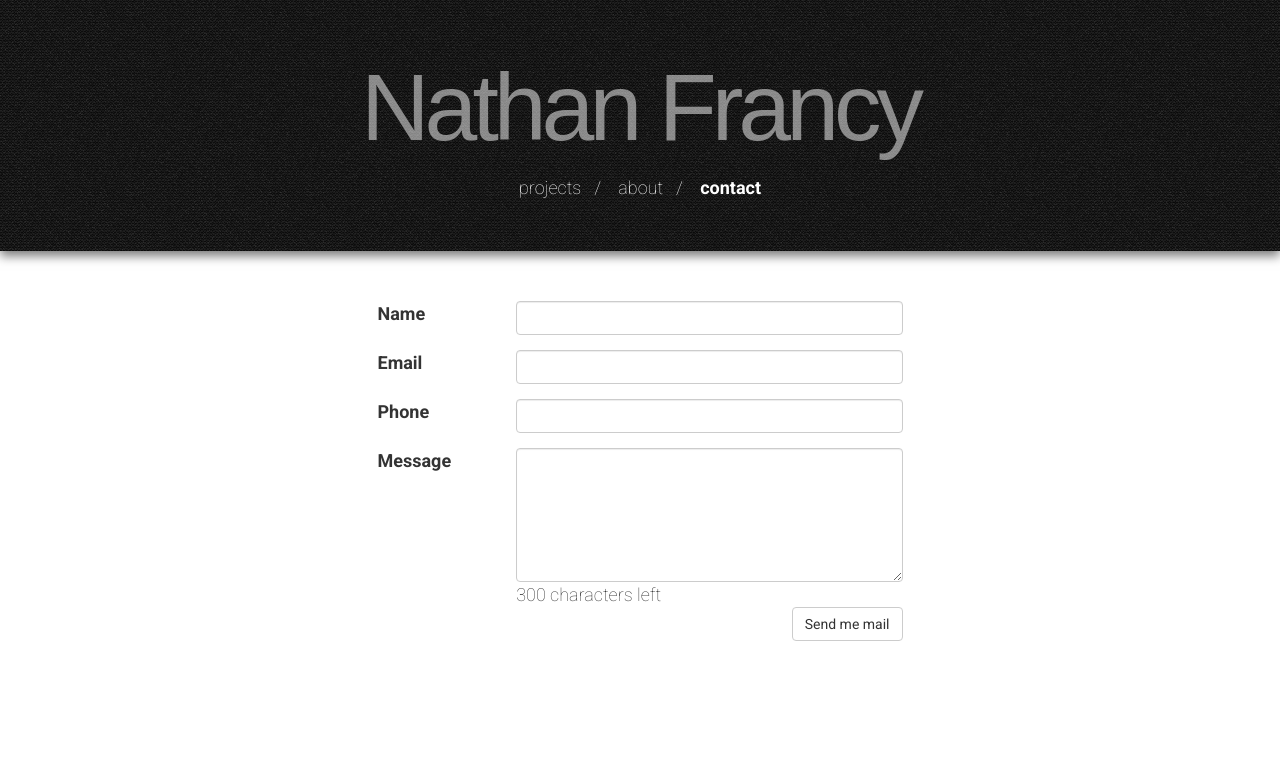
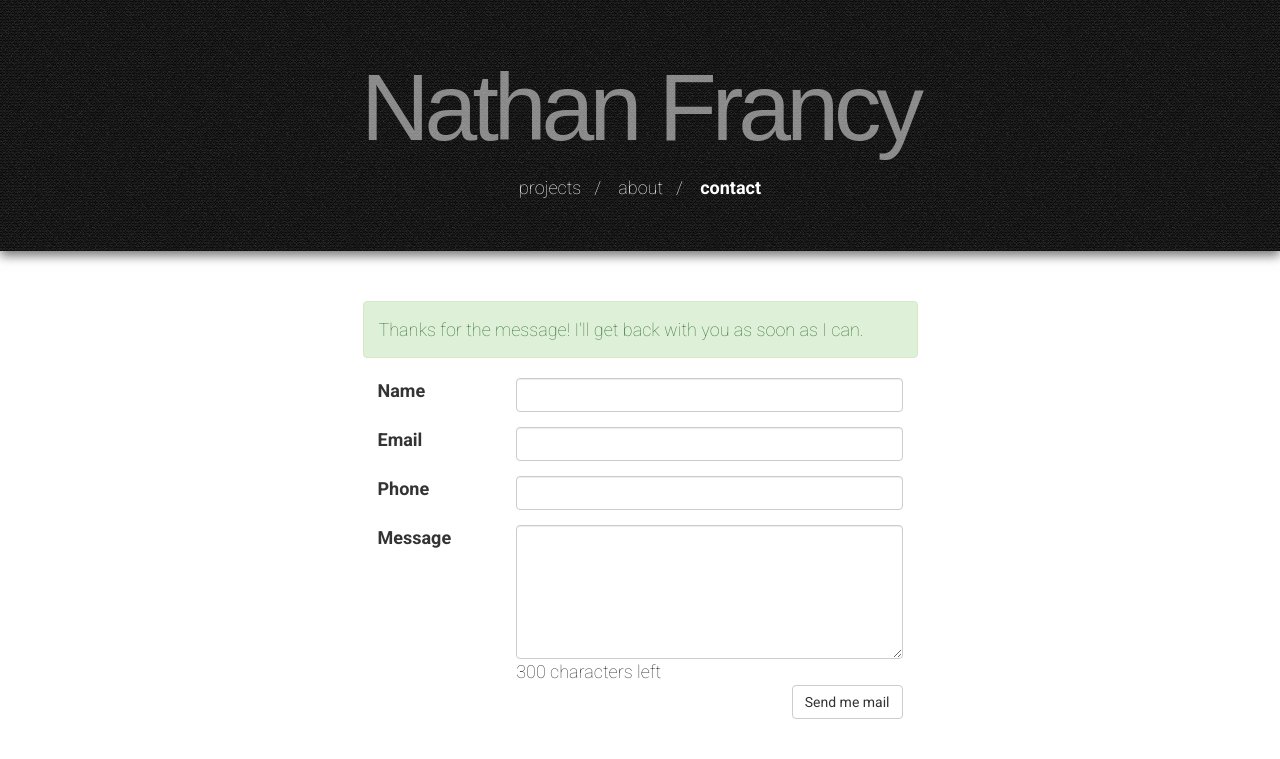
Before and after one commit to nathanfrancy/portfolio-old, a PHP site: page /contact.php?message=1 in a window 1280 px wide. Shown: the top 759 px of the page. Run offline with PHP 8.4, Linux system fonts and the light colour scheme; some web fonts are replaced.

Commit message:
fixed contact form to redirect and show message when the message goes through

```diff
--- a/contact.php
+++ b/contact.php
@@ -1,4 +1,13 @@
         <?php require('header.php'); ?>
+
+        <?php
+            $message = $_GET['message'];
+            if ( isset($_GET['message'])) {
+                if ( $message == 1) {
+                    $message = "Thanks for the message! I'll get back with you as soon as I can.";
+                }
+            }
+        ?>
 
         <div class="nat-projects container">
 
@@ -9,6 +18,13 @@
                     <div class="col-sm-6">
 
                                     <div class="form-group">
+                                    <?php
+                                    if ($message != "") {
+                                        echo '<div class="alert alert-success">';
+                                        echo $message;
+                                        echo '</div>';
+                                    }
+                                    ?>
                                         <label for="inputEmail3" class="col-sm-3 control-label">Name</label>
                                         <div class="col-sm-9">
                                           <input name="name" type="text" class="form-control" id="name" maxlength="40">
--- a/sendmail.php
+++ b/sendmail.php
@@ -12,6 +12,7 @@ if (sizeof($_POST)) {
 
     $emailstring = "\n Name: " . $Name . "\n Email: " . $Email . "\n Phone: " . $Phone . "\n Message: " . $Message . "\n\n Sent " . $Date . "  " . $Time;
     mail("nathanfrancy@gmail.com", "Contact Form", $emailstring, $headers) or mysql_error();
+    header("Location: contact.php?message=1");
 }
 
 function sanitize($s) {
```
